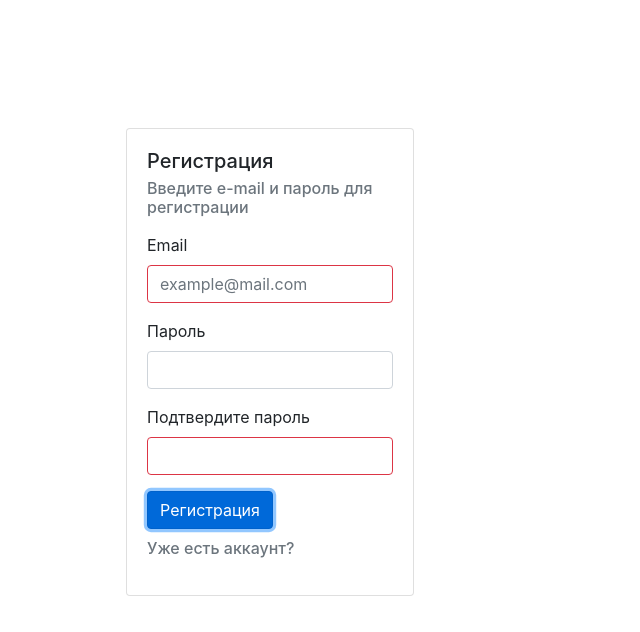
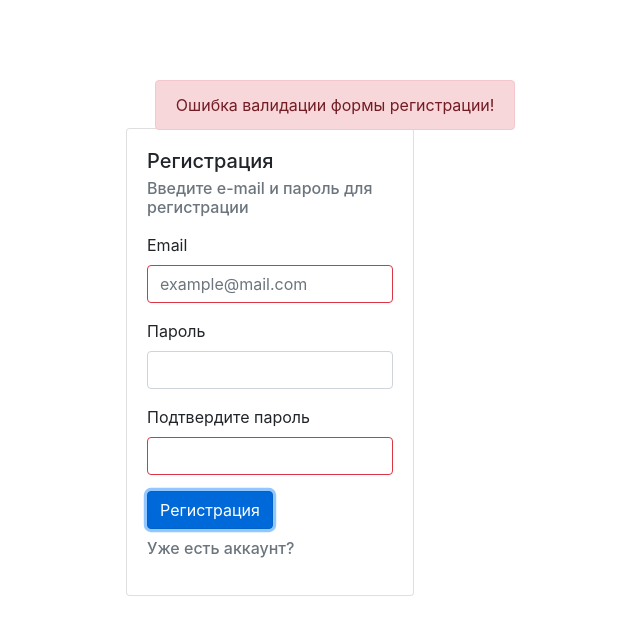
Before and after one commit to chiralium/events_spa, a Vue app in the folder frontend/client/: page / in a window 1280 px wide. Both pictures are taken after a click on the button "Регистрация". Shown: the top 632 px of the page, without its empty margins (370-1010 px from the left). Built offline with nearby package versions, Linux system fonts and the light colour scheme; no server answers.

Commit message:
Add: invalid form filling feedback

```diff
--- a/frontend/client/src/components/Register.vue
+++ b/frontend/client/src/components/Register.vue
@@ -1,4 +1,6 @@
 <template>
+    <div>
+    <div v-if="!form_is_valid" class="alert alert-danger" style="position: absolute; z-index: 10; top: 10%; left: 41%" role="alert">Ошибка валидации формы регистрации!</div>
     <div class="d-flex justify-content-center">
       <div class="card" style="width: 18rem">
         <div class="card-body">
@@ -24,9 +26,10 @@
                        v-bind:class="{'form-control border border-success' : is_compared,
                                       'form-control border border-danger' : !is_compared}">
               </div>
-            <button v-on:click="" type="submit" class="btn btn-primary">Регистрация</button>
+              <button v-on:click="form_submit()" type="submit" class="btn btn-primary">Регистрация</button>
           </p>
           <h6 class="card-subtitle mb-3 text-muted">Уже есть аккаунт?</h6>
+        </div>
       </div>
     </div>
     </div>
@@ -42,9 +45,11 @@
             msg: "***",
             original_password: '',
             confirmed_password: '',
-            email_address: ''
+            email_address: '',
+            form_is_valid: true
           }
         },
+
         methods: {
           /* getting the main message */
           getMessage() {
@@ -53,19 +58,28 @@
               if (res.data.error) this.msg = "Something gonna wrong";
               else this.msg = res.data.message;
             })
+          },
+
+          form_submit() {
+            if ( (this.form_is_valid = this.is_compared && this.email_is_valid) ) console.log(this.form_is_not_valid);
+            else console.log(this.form_is_valid);
           }
         },
+
         computed: {
+          /* comparing the a passwords */
           is_compared: function() {
             if (this.original_password === '') return false;
             else return this.original_password === this.confirmed_password;
           },
 
+          /* comparing the an email */
           email_is_valid: function() {
             var re = /^(([^<>()[\]\\.,;:\s@"]+(\.[^<>()[\]\\.,;:\s@"]+)*)|(".+"))@((\[[0-9]{1,3}\.[0-9]{1,3}\.[0-9]{1,3}\.[0-9]{1,3}\])|(([a-zA-Z\-0-9]+\.)+[a-zA-Z]{2,}))$/;
             return re.test(this.email_address);
           }
         },
+
         created() {
           this.getMessage()
         }
```
Lines whose indentation alone changed are shown as unchanged.
